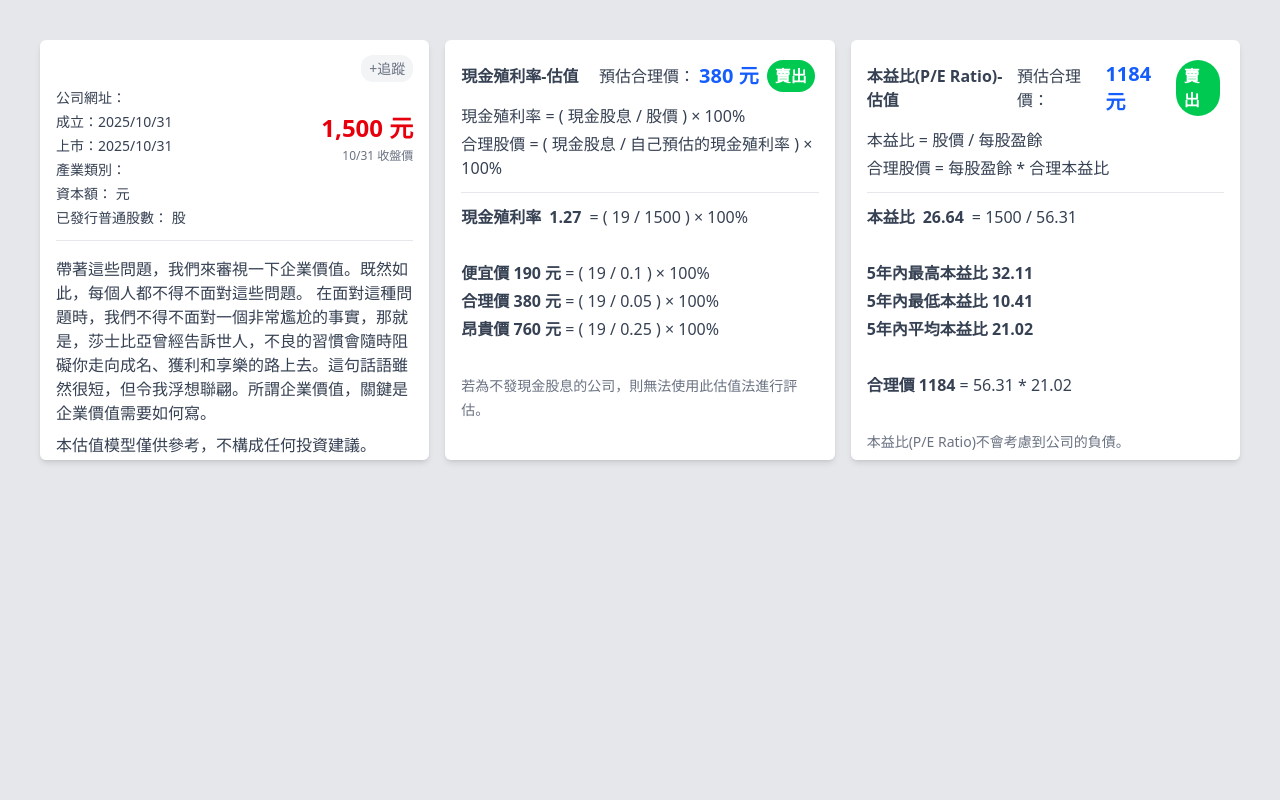
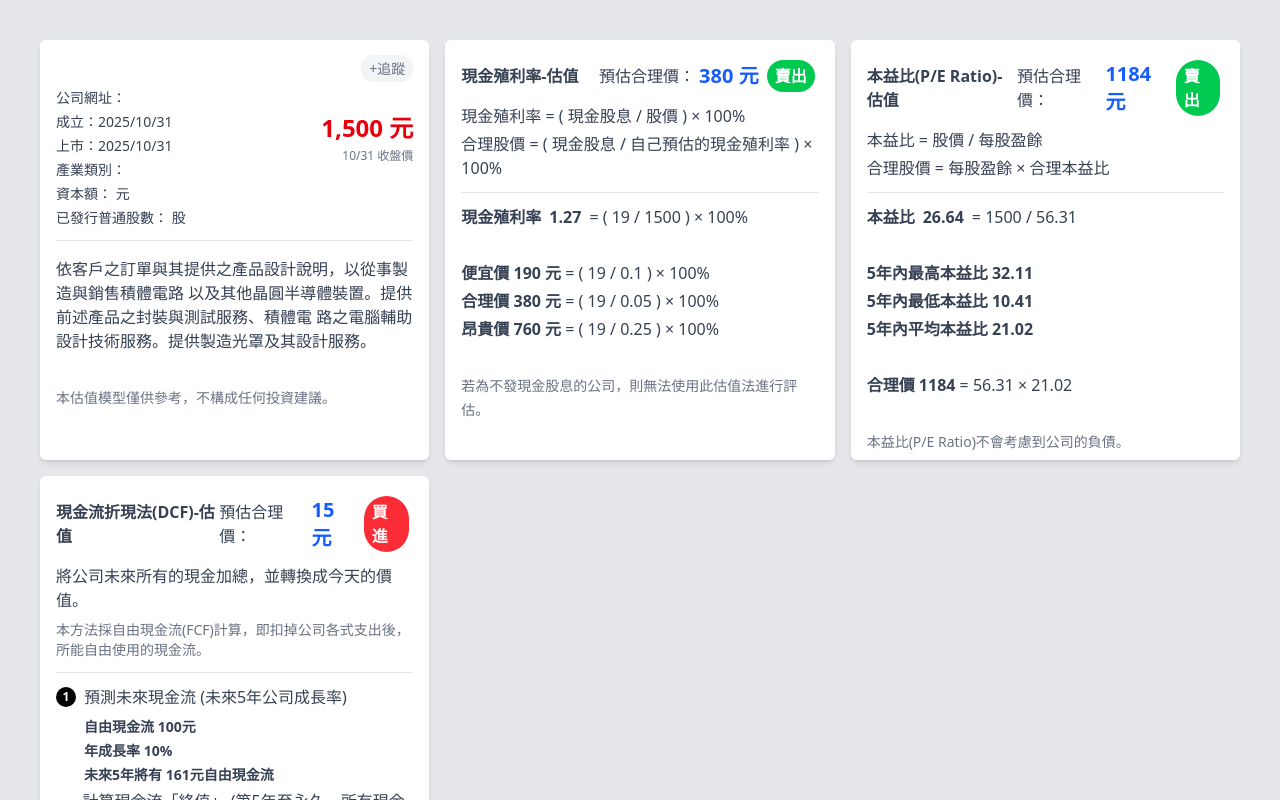
Before and after one commit to tetsu1111100/TaiwanTicker, a React (Vite) app: page / in a window 1280 px wide. Built offline with nearby package versions, Linux system fonts and the light colour scheme; no server answers.

Commit message:
feat: 現金流折現法估值

```diff
--- a/src/App.tsx
+++ b/src/App.tsx
@@ -4,6 +4,7 @@ import './App.css'
 import CompanyProfile from './features/companyInfo/components/companyProflie';
 import DividentdYieldValuation from './features/portfolio/dividendYieldValuation/components/dividendYieldValuation';
 import PERatioValuation from './features/portfolio/peRatioValuation/components/peRatioValuation';
+import DCFValuation from './features/portfolio/dcfValuation/components/dcfValuation';
 
 function App() {
 
@@ -15,7 +16,7 @@ function App() {
           <CompanyProfile companyId="2330" />
           <DividentdYieldValuation />
           <PERatioValuation />
-
+          <DCFValuation />
         </div>
       </div>
     </>
--- a/src/features/companyInfo/components/companyProflie.tsx
+++ b/src/features/companyInfo/components/companyProflie.tsx
@@ -143,12 +143,13 @@ const CompanyProfile: React.FC<CompanyProfileProps> = (props) => {
 
             <div>
                 <span className=" ">
-帶著這些問題，我們來審視一下企業價值。既然如此，每個人都不得不面對這些問題。 在面對這種問題時，我們不得不面對一個非常尷尬的事實，那就是，莎士比亞曾經告訴世人，不良的習慣會隨時阻礙你走向成名、獲利和享樂的路上去。這句話語雖然很短，但令我浮想聯翩。所謂企業價值，關鍵是企業價值需要如何寫。
+依客戶之訂單與其提供之產品設計說明，以從事製造與銷售積體電路 以及其他晶圓半導體裝置。提供前述產品之封裝與測試服務、積體電 路之電腦輔助設計技術服務。提供製造光罩及其設計服務。
                 </span>
             </div>
 
             <div>
-                <span className=" ">本估值模型僅供參考，不構成任何投資建議。</span>
+                <br />
+                <span className=" text-sm text-gray-500 ">本估值模型僅供參考，不構成任何投資建議。</span>
             </div>
         </div>
     )
--- /dev/null
+++ b/src/features/portfolio/dcfValuation/components/dcfValuation.tsx
@@ -0,0 +1,102 @@
+
+
+const DCFValuation: React.FC = ()=>{
+
+    return (
+        <div className=" flex flex-col gap-2 h-full w-full p-4 rounded-md shadow-md text-gray-700 bg-white max-h-[500px] min-h-[420px] overflow-auto ">
+            <div className=" flex justify-between items-center ">
+                <span className="font-bold">現金流折現法(DCF)-估值</span>
+                <span className=" flex  gap-1 items-center ">
+                    <span>預估合理價：</span>
+                    <span className=" text-xl font-bold text-blue-600 ">15 元</span>
+                    <span className=" px-2 py-1 m-1 rounded-full text-white bg-red-500 font-bold ">買進</span>
+                </span>
+            </div>
+
+            <div className=" flex flex-col gap-1 ">
+                <div className=" flex flex-col gap-2 ">
+                    <span>將公司未來所有的現金加總，並轉換成今天的價值。</span>
+                    <span className="text-sm text-gray-500">
+                        本方法採自由現金流(FCF)計算，即扣掉公司各式支出後，
+                        所能自由使用的現金流。
+                    </span>
+                </div>
+                <hr className=" my-2 text-gray-200 " />
+
+                <div className=" flex flex-col justify-center gap-2 ">
+                    <div className=" flex flex-row gap-2 items-center ">
+                        <span className=" flex items-center justify-center rounded-full bg-black text-white text-xs p-1 h-5 w-5 text-center font-bold ">1</span>
+                        <span className=" flex items-center ">預測未來現金流 (未來5年公司成長率)</span>
+                    </div>
+                    <div className="pl-7 flex flex-col gap-1 text-sm ">
+                        <span className=" font-bold ">自由現金流 100元</span>
+                        <span className=" font-bold ">年成長率 10%</span>
+                        <span className=" font-bold ">未來5年將有 161元自由現金流</span>
+                    </div>
+                </div>
+
+                <div className=" flex flex-col justify-center gap-2 ">
+                    <div className=" flex flex-row gap-2 items-center ">
+                        <span className=" flex items-center justify-center rounded-full bg-black text-white text-xs p-1 h-5 w-5 text-center font-bold ">2</span>
+                        <span className=" flex items-center ">計算現金流「終值」 (第5年至永久，所有現金流加總)</span>
+                    </div>
+                    <div className="pl-7 flex flex-col gap-1 text-sm ">
+                        <span className=" bg-gray-700 text-white rounded-md p-1 font-bold px-2 w-fit ">終值 = (首年自由現金流 × (1 + 永久成長率)) / (折現率 - 永久成長率)</span>
+                        <span className=" font-bold ">終值 3,000
+                            <span className="font-normal"> = ( 161 × ( 1 + 0.025 ) ) / ( 0.08 - 0.025 )</span>
+                        </span>
+
+                    </div>
+                </div>
+
+                <div className=" flex flex-col justify-center gap-2 ">
+                    <div className=" flex flex-row gap-2 items-center ">
+                        <span className=" flex items-center justify-center rounded-full bg-black text-white text-xs p-1 h-5 w-5 text-center font-bold ">3</span>
+                        <span className=" flex items-center ">將未來現金流轉成今天的價值</span>
+                    </div>
+                    <div className="pl-7 flex flex-col gap-1 text-sm ">
+                        <span className=" font-bold ">使用加權平均資本成本(WACC)進行折現率計算</span>
+                        <span className=" font-bold ">折現率 8%</span>
+                        <span className=" font-bold ">企業總價值(EV) = 2,200元</span>
+                    </div>
+                </div>
+
+                <div className=" flex flex-col justify-center gap-2 ">
+                    <div className=" flex flex-row gap-2 items-center ">
+                        <span className=" flex items-center justify-center rounded-full bg-black text-white text-xs p-1 h-5 w-5 text-center font-bold ">4</span>
+                        <span className=" flex items-center ">將「企業價值」轉換成「股權價值」 (公司價值)</span>
+                    </div>
+                    <div className="pl-7 flex flex-col gap-1 text-sm ">
+                        <span className=" bg-gray-700 text-white rounded-md p-1 font-bold w-fit px-2 ">股權價值 = 企業價值(EV) + 現金及短期投資 - 總負債</span>
+                        <span className=" font-bold ">股權價值 1,500元
+                            <span className="font-normal"> = 2,200 + 300 - 1,000</span>
+                        </span>
+                    </div>
+                </div>
+
+                <div className=" flex flex-col justify-center gap-2 ">
+                    <div className=" flex flex-row gap-2 items-center ">
+                        <span className=" flex items-center justify-center rounded-full bg-black text-white text-xs p-1 h-5 w-5 text-center font-bold ">5</span>
+                        <span className=" flex items-center ">計算出股票的「合理價」</span>
+                    </div>
+                    <div className="pl-7 flex flex-col gap-1 text-sm">
+                        <span className=" bg-gray-700 text-white rounded-md p-1 font-bold w-fit px-2 ">股票合理價 = 股權價值 / 流通股數</span>
+                        <span className=" font-bold ">合理價 15元
+                            <span className="font-normal"> = 1500 / 100</span>
+                        </span>
+                    </div>
+                </div>
+            </div>
+
+            <div>
+                <br />
+                <span className=" text-sm text-gray-500 ">
+                    本益比(P/E Ratio)不會考慮到公司的負債。
+                </span>
+            </div>
+        </div>
+    )
+}
+
+
+export default DCFValuation;
--- a/src/features/portfolio/dividendYieldValuation/components/dividendYieldValuation.tsx
+++ b/src/features/portfolio/dividendYieldValuation/components/dividendYieldValuation.tsx
@@ -3,7 +3,7 @@
 const DividentdYieldValuation: React.FC = ()=>{
 
     return (
-        <div className=" flex flex-col gap-2 h-full w-full p-4 rounded-md shadow-md text-gray-700 bg-white max-h-[420px] overflow-auto ">
+        <div className=" flex flex-col gap-2 h-full w-full p-4 rounded-md shadow-md text-gray-700 bg-white max-h-[500px] min-h-[420px] overflow-auto ">
             <div className=" flex justify-between items-center ">
                 <span className="font-bold">現金殖利率-估值</span>
                 <span className=" flex  gap-1 items-center ">
--- a/src/features/portfolio/peRatioValuation/components/peRatioValuation.tsx
+++ b/src/features/portfolio/peRatioValuation/components/peRatioValuation.tsx
@@ -3,7 +3,7 @@
 const PERatioValuation: React.FC = ()=>{
 
     return (
-        <div className=" flex flex-col gap-2 h-full w-full p-4 rounded-md shadow-md text-gray-700 bg-white max-h-[420px] overflow-auto ">
+        <div className=" flex flex-col gap-2 h-full w-full p-4 rounded-md shadow-md text-gray-700 bg-white max-h-[500px] min-h-[420px] overflow-auto ">
             <div className=" flex justify-between items-center ">
                 <span className="font-bold">本益比(P/E Ratio)-估值</span>
                 <span className=" flex  gap-1 items-center ">
@@ -16,7 +16,7 @@ const PERatioValuation: React.FC = ()=>{
             <div className=" flex flex-col gap-1 ">
                 <div className=" flex flex-col gap-1 ">
                     <span>本益比 = 股價 / 每股盈餘</span>
-                    <span>合理股價 = 每股盈餘 * 合理本益比</span>
+                    <span>合理股價 = 每股盈餘 × 合理本益比</span>
                 </div>
                 <hr className=" my-2 text-gray-200 " />
 
@@ -46,7 +46,7 @@ const PERatioValuation: React.FC = ()=>{
                 <div>
                     <span className=" font-bold ">合理價</span>
                     <span className=" font-bold "> 1184</span>
-                    <span> = 56.31 * 21.02</span>
+                    <span> = 56.31 × 21.02</span>
                 </div>
             </div>
 
```
